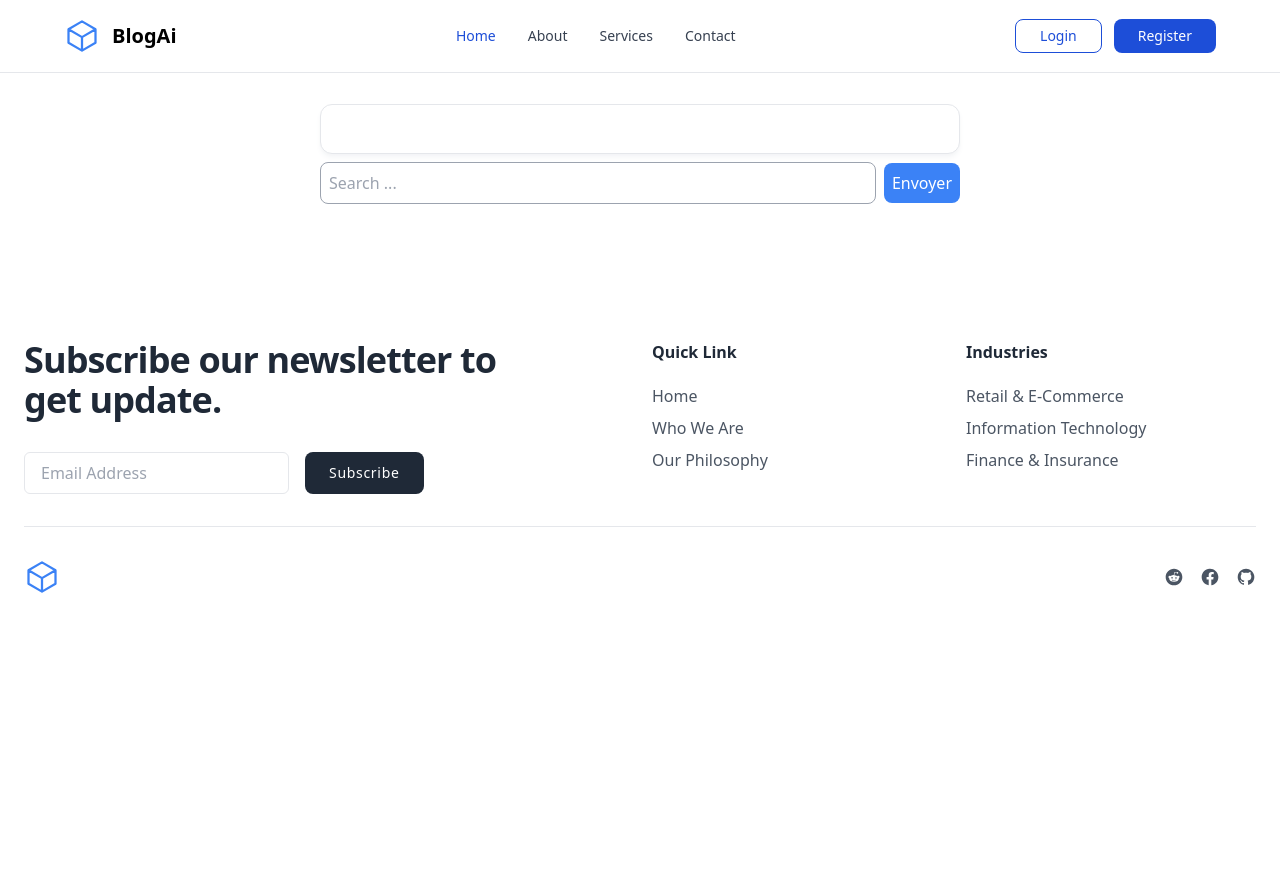
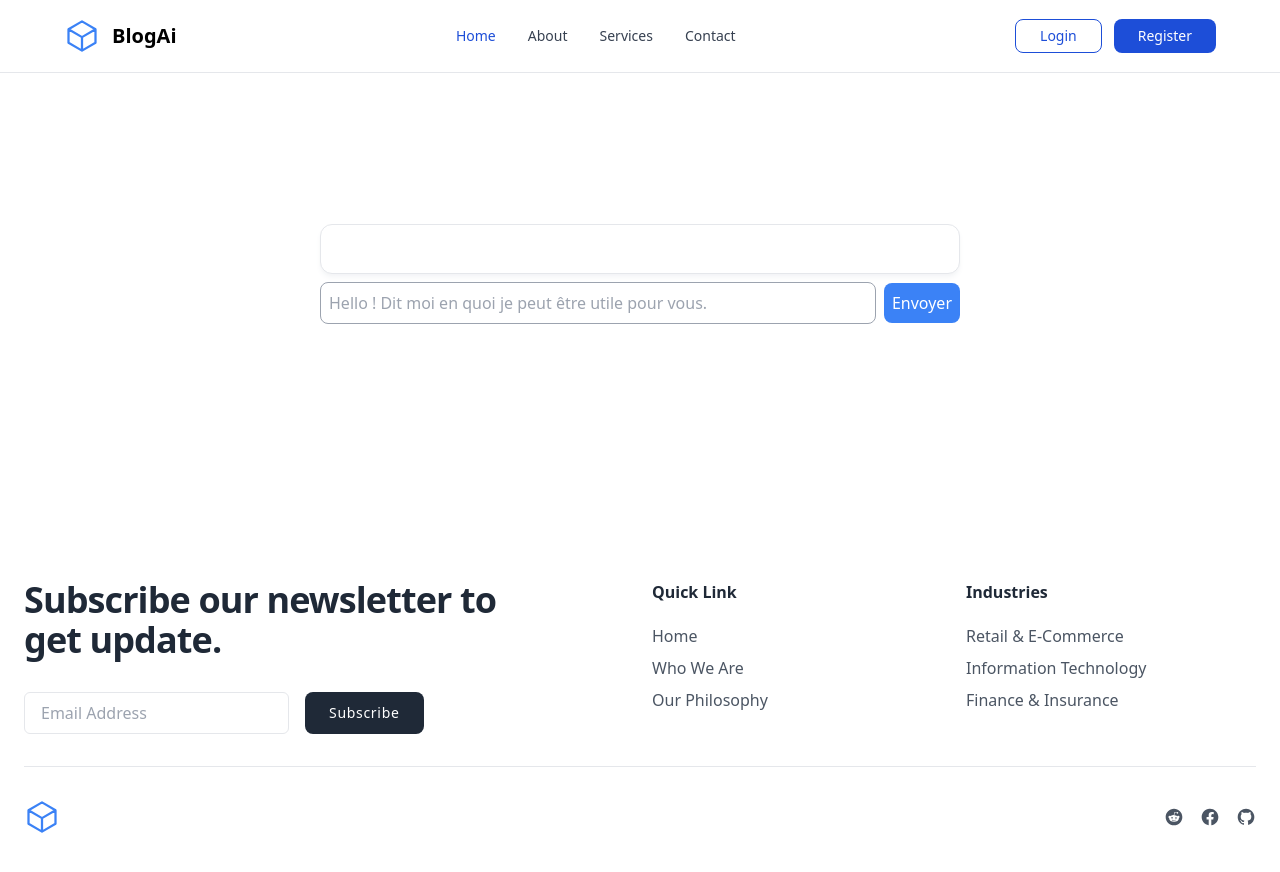
Before and after one commit to sessihounnou/blogai_try_front, a Vue app: page /chat in a window 1280 px wide. Shown: the top 872 px of the page. Before the commit the page ends 800 px from the top, so only its background shows below. Built offline with nearby package versions, Linux system fonts and the light colour scheme.

Commit message:
make design for chat

```diff
--- a/src/views/ChatView.vue
+++ b/src/views/ChatView.vue
@@ -47,7 +47,7 @@ export default {
 };
 </script>
 <template>
-  <div class="flex py-10 w-full flex-col items-center justify-center gap-y-2">
+  <div class="flex py-40 w-full flex-col items-center justify-center gap-y-2">
     <div
       class="w-[50%] rounded-xl border border-gray-200 bg-white py-4 px-2 shadow-md shadow-gray-100"
     >
@@ -74,8 +74,8 @@ export default {
         type="text"
         class="w-full rounded-lg border border-gray-400 p-2"
         ref="prompt"
-        placeholder="Search ..."
-        @keypress.e=""
+        placeholder="Hello ! Dit moi en quoi je peut être utile pour vous."
+        @keydown.enter="expendTextarea"
       />
       <button
         class="ml-2 rounded-lg bg-blue-500 p-2 text-white hover:bg-blue-600"
```
